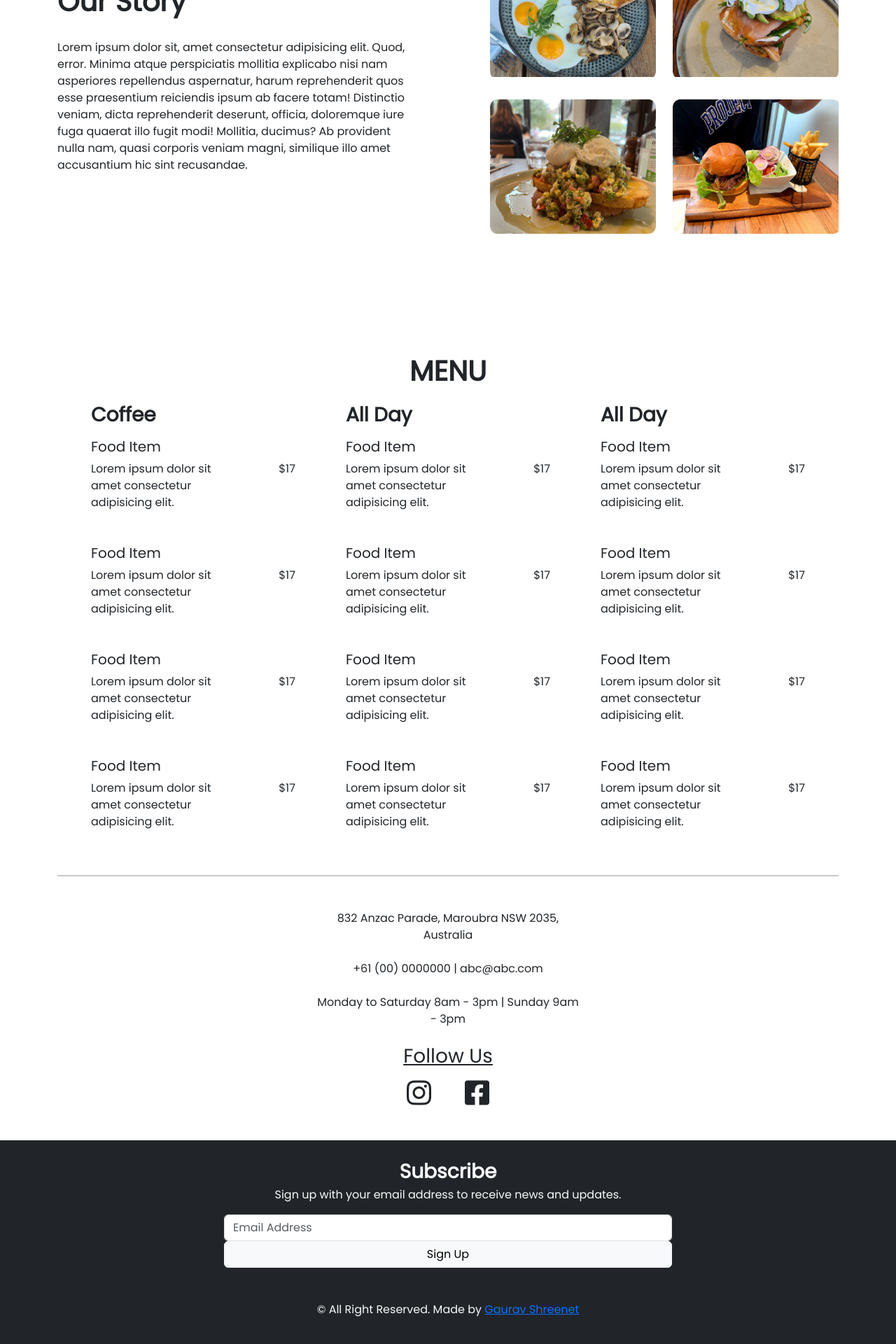
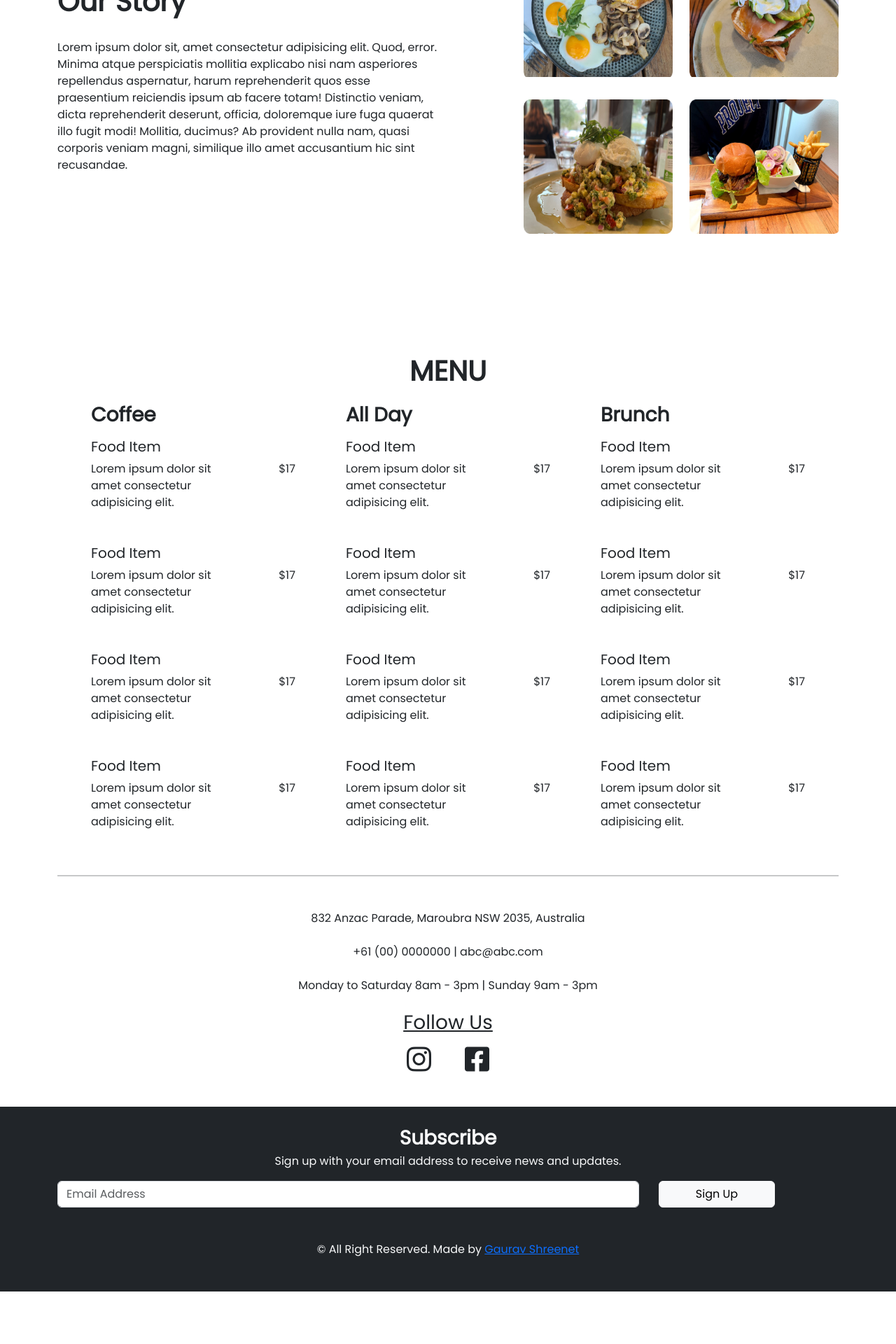
Before and after one commit to GauravShreenet/CafeApp, a React (Create React App) app: page / in a window 1280 px wide. Shown: the part 1724-3644 px from the top of the page at 70% size. After the commit the page ends 3569 px from the top, so only its background shows below. Built offline with nearby package versions, Linux system fonts and the light colour scheme.

Commit message:
image section left to fix

```diff
--- a/src/Component/Footer.js
+++ b/src/Component/Footer.js
@@ -1,5 +1,5 @@
 import React from 'react'
-import { Col, Row } from 'react-bootstrap'
+import { Col, Container, Row } from 'react-bootstrap'
 
 export const Footer = () => {
     return (
@@ -7,17 +7,18 @@ export const Footer = () => {
             <div className='fs-3 fw-bold pt-4'>Subscribe</div>
             <div>Sign up with your email address to receive news and updates.</div>
             <div className='d-flex justify-content-center mt-3'>
-                <form style={{width: '50%'}}>
-                    <Row>
-                        <Col xxl={9}>
+                <Container>
+                <form style={{width: '100%'}}>
+                    <Row className='gap-1'>
+                        <Col xxl={9} lg={9}>
                              <input type="email" className="form-control" id="exampleInputEmail1" aria-describedby="emailHelp" placeholder='Email Address'/>
                         </Col>
-                        <Col xxl={3} className='d-grid'>
+                        <Col xxl={2} lg={2} className='d-grid'>
                             <button type="submit" className="btn btn-light">Sign Up</button>
                         </Col>
                     </Row>
                 </form>
-
+                </Container>
             </div>
             <div className="py-5">
                     &copy; All Right Reserved. Made by <a href='https://www.linkedin.com/in/gaurav-shreenet-7408081b6/' target='_blank'>Gaurav Shreenet</a>
--- a/src/Component/Hero.js
+++ b/src/Component/Hero.js
@@ -49,16 +49,16 @@ export const Hero = () => {
             transition={{ duration: 0.4, delay: 0.25 }}
             className='d-flex justify-content-between text-light'
           >
-            <div className="d-flex flex-column fw-bold me-3">
-              <span style={{ fontSize: '2.5vh' }}>Monday to Firday</span>
-              <span style={{ fontSize: '2.5vh' }}>Saturday</span>
-              <span style={{ fontSize: '2.5vh' }}>Sunday</span>
+            <div className="d-flex flex-column fw-bold me-3 dispaly-7">
+              <span>Monday to Firday</span>
+              <span>Saturday</span>
+              <span>Sunday</span>
             </div>
             <div style={{ background: 'white', width: '0.5vh' }} />
             <div className="d-flex flex-column fw-bold ms-3">
-              <span style={{ fontSize: '2.5vh' }}>8am - 3pm</span>
-              <span style={{ fontSize: '2.5vh' }}>8am - 3pm</span>
-              <span style={{ fontSize: '2.5vh' }}>9am - 3pm</span>
+              <span>8am - 3pm</span>
+              <span>8am - 3pm</span>
+              <span>9am - 3pm</span>
             </div>
           </motion.div>
 
--- a/src/Component/ItemPrices.js
+++ b/src/Component/ItemPrices.js
@@ -54,7 +54,7 @@ export const ItemPrices = () => {
                         </Col>
                         <Col className='me-5'>
                         <h3 className='fw-bold text-capitalize my-3'>
-                                All day
+                                Brunch
                             </h3>
                             {
                                 menuItems.map((item, i) => (
--- a/src/Component/Story.js
+++ b/src/Component/Story.js
@@ -18,7 +18,7 @@ export const Story = () => {
     <>
         <Container className='my-5 overflow-hidden'>
             <Row>
-                <Col className='me-5 mt-5' style={{height: '60vh'}}>
+                <Col className='me-5 mt-5' style={{height: '60vh'}} md={6} sm={12}>
                     <div style={{ fontSize: '5vh', fontWeight: 'bold'}}>Our Story</div>
                     <div className='mt-4'>
                         <p>
--- a/src/Pages/Home.js
+++ b/src/Pages/Home.js
@@ -11,7 +11,7 @@ const Home = () => {
             <Story />
             <ItemPrices />
             <div className='d-flex justify-content-center mt-5'>
-                <div className='text-center' style={{ width: '30%' }}>
+                <div className='text-center' style={{ width: '100%' }}>
                     832 Anzac Parade, Maroubra NSW 2035, Australia<br /><br />
                     +61 (00) 0000000 | abc@abc.com<br /><br />
                     Monday to Saturday 8am - 3pm | Sunday 9am - 3pm<br /><br />
```
